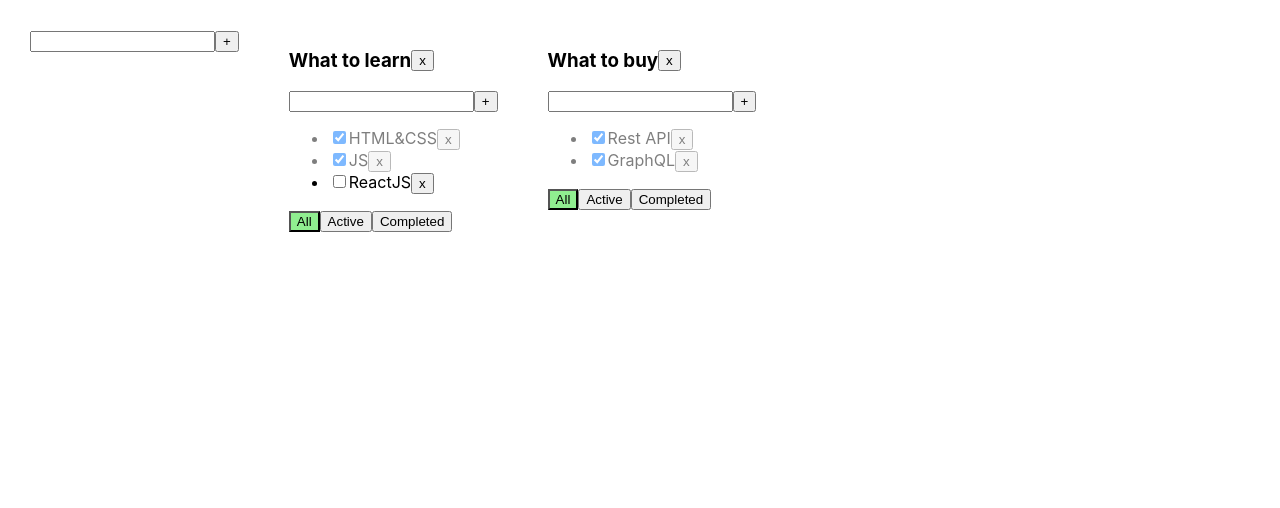
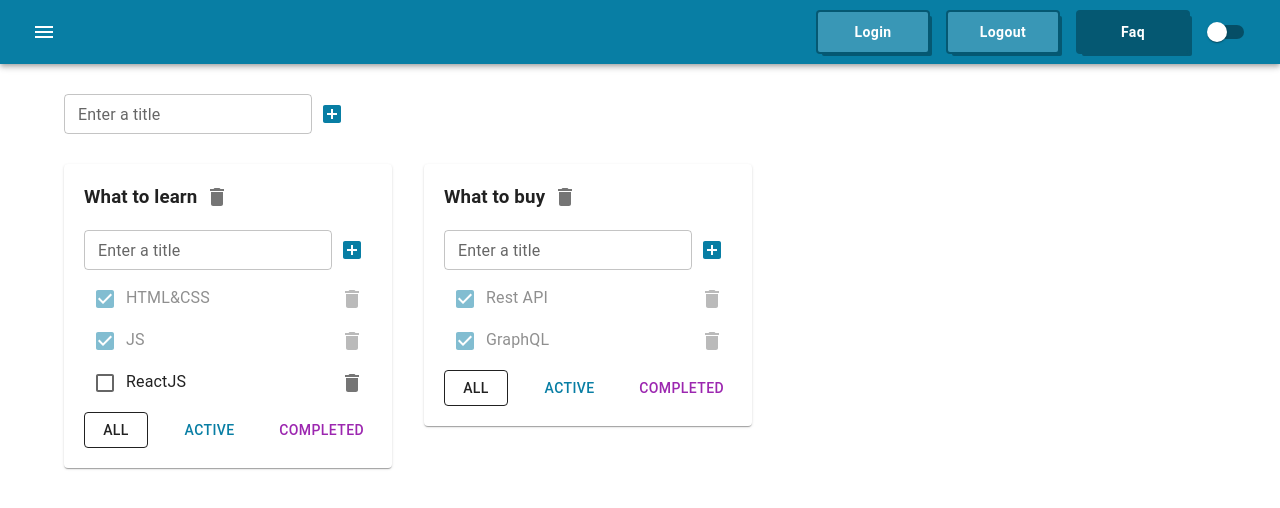
Before and after one commit to AnatolyNikol/todolist-project, a React (Create React App) app: page / in a window 1280 px wide. Shown: the top 508 px of the page. Built offline with nearby package versions, Linux system fonts and the light colour scheme.

Commit message:
feat: add Material UI

```diff
--- a/package.json
+++ b/package.json
@@ -3,6 +3,10 @@
   "version": "0.1.0",
   "private": true,
   "dependencies": {
+    "@emotion/react": "^11.13.3",
+    "@emotion/styled": "^11.13.0",
+    "@mui/icons-material": "^6.1.0",
+    "@mui/material": "^6.1.0",
     "@testing-library/jest-dom": "^6.2.0",
     "@testing-library/react": "^14.1.2",
     "@testing-library/user-event": "^14.5.2",
--- a/src/AddItemForm.tsx
+++ b/src/AddItemForm.tsx
@@ -1,5 +1,6 @@
-import {Button} from "./Button";
 import React, {ChangeEvent, KeyboardEvent, useState} from "react";
+import {IconButton, TextField} from "@mui/material";
+import AddBoxIcon from '@mui/icons-material/AddBox'
 
 type Props = {
     addItem: (title: string) => void
@@ -35,15 +36,21 @@ export const AddItemForm = (props: Props) => {
     return (
         <div>
             <div>
-                <input
+                <TextField
+                    label='Enter a title'
+                    variant={'outlined'}
                     className={error ? 'error' : ''}
                     value={title}
+                    size={'small'}
+                    error={!!error}
+                    helperText={error}
                     onChange={changeTitleHandler}
                     onKeyUp={addItemOnKeyUpHandler}
                 />
-                <Button title={'+'} onClick={addItemHandler}/>
+                <IconButton color='primary' onClick={addItemHandler}>
+                    <AddBoxIcon/>
+                </IconButton>
             </div>
-            {error && <span className='error-message'>{error}</span>}
         </div>
 
     )
--- a/src/App.css
+++ b/src/App.css
@@ -1,24 +1,3 @@
-.App {
-  padding: 30px;
-  display: flex;
-}
-
-.App > div {
-  margin-right: 50px;
-}
-
-.error {
-  border: 1px solid red;
-}
-
-.error-message {
-  color: red;
-}
-
-.active-filter {
-  background-color: lightgreen;
-}
-
 .is-done {
   opacity: 0.5;
 }
--- a/src/App.tsx
+++ b/src/App.tsx
@@ -3,6 +3,20 @@ import './App.css';
 import {Todolist} from "./Todolsit";
 import {v1} from "uuid";
 import {AddItemForm} from "./AddItemForm";
+import {
+    AppBar,
+    Container,
+    createTheme,
+    IconButton,
+    Paper,
+    Toolbar,
+    ThemeProvider,
+    CssBaseline,
+    Switch
+} from "@mui/material";
+import Grid from '@mui/material/Grid2';
+import MenuIcon from '@mui/icons-material/Menu';
+import {MenuButton} from "./MenuButton";
 
 export type Task = {
     id: string
@@ -22,9 +36,22 @@ type TasksState = {
     [key: string]: Task[]
 }
 
+type ThemeMode = 'light' | 'dark'
+
 function App() {
     let todolistID1 = v1();
     let todolistID2 = v1();
+
+    const [themeMode, setThemeMode] = useState<ThemeMode>('light')
+
+    const theme = createTheme({
+        palette: {
+            mode: themeMode === 'light' ? 'light' : 'dark',
+            primary: {
+                main: '#087EA4'
+            }
+        }
+    });
 
     const [todolists, setTodolists] = useState<Todolist[]>([
         {id: todolistID1, title: 'What to learn', filter: 'all'},
@@ -42,7 +69,6 @@ function App() {
                 {id: v1(), title: 'GraphQL', isDone: true},
             ]
         }
-
     )
 
     const removeTask = (id: string, todolistId: string) => {
@@ -73,7 +99,7 @@ function App() {
     }
 
     const removeTodolist = (todolistId: string) => {
-        const newTodolists  = todolists.filter(todolist => todolist.id !== todolistId)
+        const newTodolists = todolists.filter(todolist => todolist.id !== todolistId)
         setTodolists(newTodolists)
 
         delete tasks[todolistId]
@@ -100,9 +126,32 @@ function App() {
         setTodolists(todolists.map(todolist => todolist.id === todolistId ? {...todolist, title: newTitle} : todolist))
     }
 
+    const changeModeHandler = () => {
+        setThemeMode(themeMode == 'light' ? 'dark' : 'light')
+    }
+
     return (
-        <div className="App">
+        <ThemeProvider theme={theme}>
+            <CssBaseline/>
+            <AppBar position={'static'} sx={{mb: '30px'}} >
+                <Toolbar sx={{display: 'flex', justifyContent: 'space-between'}}>
+                    <IconButton color='inherit'>
+                        <MenuIcon/>
+                    </IconButton>
+                    <div>
+                        <MenuButton color='inherit'>Login</MenuButton>
+                        <MenuButton color='inherit'>Logout</MenuButton>
+                        <MenuButton color='inherit' background={theme.palette.primary.dark}>Faq</MenuButton>
+                        <Switch color={'default'} onChange={changeModeHandler}/>
+                    </div>
+                </Toolbar>
+            </AppBar>
+            <Container fixed>
+                <Grid container sx={{mb: '30px'}}>
                     <AddItemForm addItem={addTodolist}/>
+                </Grid>
+
+                <Grid container spacing={4}>
                     {todolists.map(todolist => {
 
                             const allTodolistTasks = tasks[todolist.id]
@@ -116,7 +165,10 @@ function App() {
                                 tasksForTodolist = allTodolistTasks.filter(task => task.isDone)
                             }
 
-                    return <Todolist
+                            return (
+                                <Grid>
+                                    <Paper sx={{p: '0 20px 20px 20px'}}>
+                                        <Todolist
                                             todolistId={todolist.id}
                                             key={todolist.id}
                                             title={todolist.title}
@@ -130,9 +182,15 @@ function App() {
                                             updateTask={updateTask}
                                             updateTodolist={updateTodolist}
                                         />
+                                    </Paper>
+                                </Grid>
+
+                            )
                         }
                     )}
-        </div>
+                </Grid>
+            </Container>
+        </ThemeProvider>
     );
 }
 
--- a/src/Button.tsx
+++ /dev/null
@@ -1,16 +0,0 @@
-import React from "react";
-
-type Props = {
-    title: string
-    onClick?: () => void
-    className?: string
-}
-
-
-export const Button = (props: Props) => {
-    const {title, onClick, className} = props;
-
-    return (
-        <button onClick={onClick} className={className}>{title}</button>
-    )
-}
--- a/src/EditableSpan.tsx
+++ b/src/EditableSpan.tsx
@@ -1,4 +1,5 @@
 import React, {ChangeEvent, useState} from "react";
+import {TextField} from "@mui/material";
 
 type Props = {
     value: string
@@ -27,7 +28,7 @@ export const EditableSpan = (props: Props) => {
     return (
         <>
             {editMode
-                ? <input value={title} autoFocus onBlur={deactivateEditModeHandler} onChange={changeTitleHandler}/>
+                ? <TextField variant={'outlined'} size={'small'} value={title} autoFocus onBlur={deactivateEditModeHandler} onChange={changeTitleHandler}/>
                 : <span onDoubleClick={activateEditModeHandler}>{value}</span>
             }
         </>
--- /dev/null
+++ b/src/MenuButton.tsx
@@ -0,0 +1,18 @@
+import {Button} from "@mui/material";
+import { styled } from '@mui/system';
+
+type MenuButtonProps = {
+    background?: string
+}
+
+export const MenuButton = styled(Button)<MenuButtonProps>(({background, theme}) => ({
+    minWidth: '110px',
+    fontWeight: 'bold',
+    boxShadow: `0 0 0 2px ${theme.palette.primary.dark}, 4px 4px 0 0 ${theme.palette.primary.dark}`,
+    borderRadius: '2px',
+    textTransform: 'capitalize',
+    margin: '0 10px',
+    padding: '8px 24px',
+    color: theme.palette.primary.contrastText,
+    background: background || theme.palette.primary.light
+}))
--- /dev/null
+++ b/src/Todolist.styles.ts
@@ -0,0 +1,12 @@
+import {SxProps} from "@mui/material";
+
+export const filterButtonsContainerSx: SxProps = {
+    display: 'flex',
+    justifyContent: 'space-between'
+}
+
+export const getListItemSx = (isDone: boolean): SxProps => ({
+    p: 0,
+    justifyContent: 'space-between',
+    opacity: isDone ? 0.5 : 1
+})
--- a/src/Todolsit.tsx
+++ b/src/Todolsit.tsx
@@ -1,8 +1,10 @@
 import React, {ChangeEvent} from "react";
 import {Filter, Task} from "./App";
-import {Button} from "./Button";
 import {AddItemForm} from "./AddItemForm";
 import {EditableSpan} from "./EditableSpan";
+import {Box, Button, Checkbox, IconButton, List, ListItem} from "@mui/material";
+import DeleteIcon from '@mui/icons-material/Delete';
+import {filterButtonsContainerSx, getListItemSx} from "./Todolist.styles";
 
 type Props = {
     todolistId: string
@@ -58,7 +60,9 @@ export const Todolist = (props: Props) => {
                 <h3>
                     <EditableSpan value={title} onChange={changeTitleTodolistHandler}/>
                 </h3>
-                <Button title={'x'} onClick={removeTodolistHandler}/>
+                <IconButton title={'x'} onClick={removeTodolistHandler}>
+                    <DeleteIcon/>
+                </IconButton>
             </div>
             <AddItemForm addItem={addTaskHandler}/>
             {tasks.length === 0
@@ -66,7 +70,7 @@ export const Todolist = (props: Props) => {
                     <p>No tasks</p>
                 )
                 : (
-                    <ul>
+                    <List>
                         {tasks.map(task => {
                                 const removeTaskHandler = () => {
                                     removeTask(task.id, todolistId)
@@ -79,33 +83,46 @@ export const Todolist = (props: Props) => {
                                     updateTask(todolistId, task.id, newTitle)
                                 }
                                 return (
-                                    <li key={task.id} className={task.isDone ? 'is-done' : ''}>
-                                        <input type="checkbox" checked={task.isDone} onChange={changeTaskStatusHandler}/>
+                                    <ListItem
+                                        key={task.id}
+                                        sx={getListItemSx(task.isDone)}
+                                    >
+                                        <div>
+                                            <Checkbox checked={task.isDone} onChange={changeTaskStatusHandler}/>
                                             <EditableSpan value={task.title} onChange={changeTitleTaskHandler}/>
-                                        <Button title={'x'} onClick={removeTaskHandler}/>
-                                    </li>
+                                        </div>
+                                        <IconButton title={'x'} onClick={removeTaskHandler}>
+                                            <DeleteIcon/>
+                                        </IconButton>
+                                    </ListItem>
                                 )
                             }
                         )}
-                    </ul>
+                    </List>
                 )}
-            <div>
+            <Box sx={filterButtonsContainerSx}>
                 <Button
-                    title={'All'}
+                    variant={filter === 'all' ? 'outlined' : 'text'}
                     onClick={() => changeFilterTasksHandler('all', todolistId)}
-                    className={filter === 'all' ? 'active-filter' : ''}
-                />
+                    color={'inherit'}
+                >
+                    All
+                </Button>
                 <Button
-                    title={'Active'}
+                    variant={filter === 'active' ? 'outlined' : 'text'}
                     onClick={() => changeFilterTasksHandler('active', todolistId)}
-                    className={filter === 'active' ? 'active-filter' : ''}
-                />
+                    color={'primary'}
+                >
+                    Active
+                </Button>
                 <Button
-                    title={'Completed'}
+                    variant={filter === 'completed' ? 'outlined' : 'text'}
                     onClick={() => changeFilterTasksHandler('completed', todolistId)}
-                    className={filter === 'completed' ? 'active-filter' : ''}
-                />
-            </div>
+                    color={'secondary'}
+                >
+                    Completed
+                </Button>
+            </Box>
             <div>{date}</div>
         </div>
     )
```
Also changed, not shown: 1 other file (tests, documents, lock files or other folders). Lines whose indentation alone changed are shown as unchanged.
